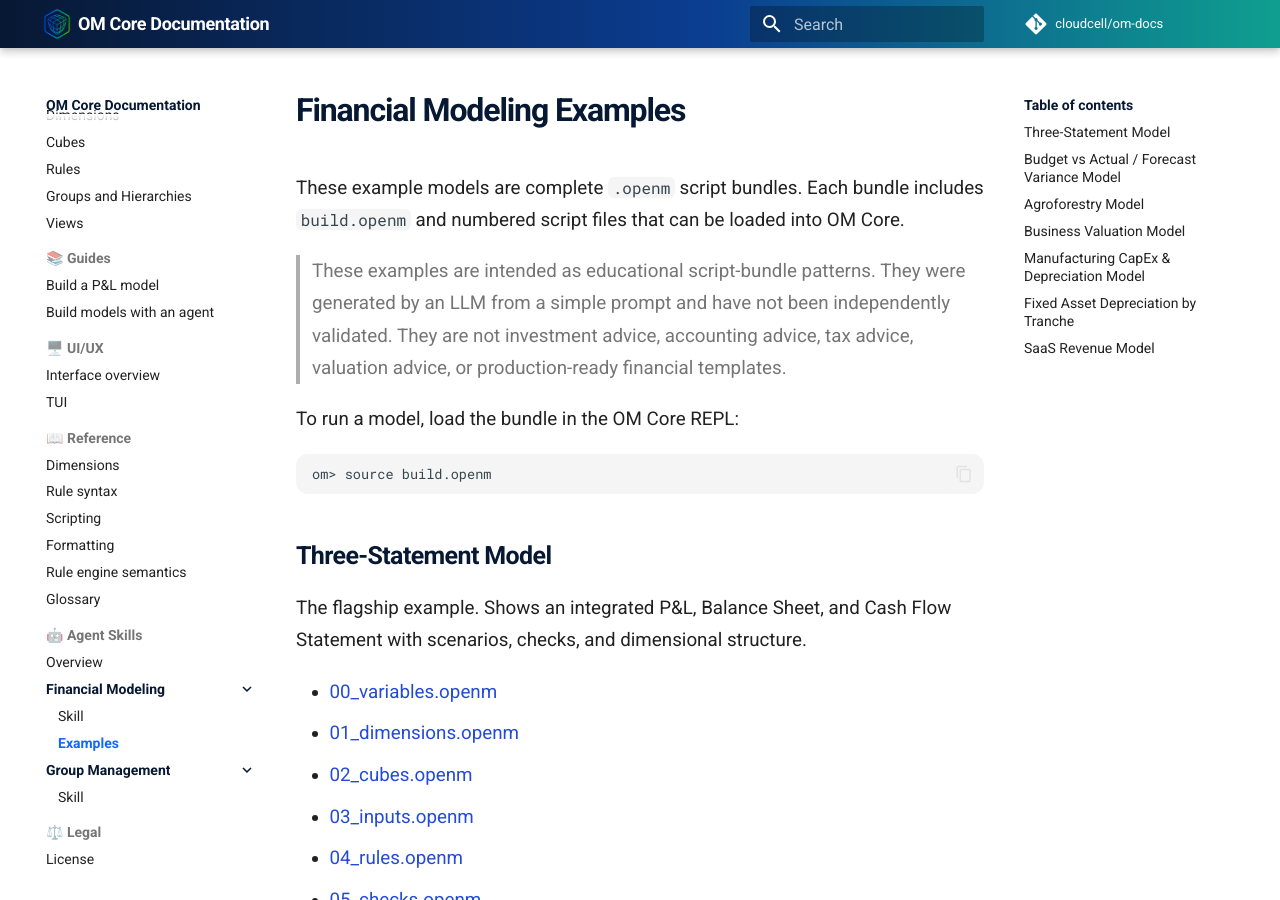
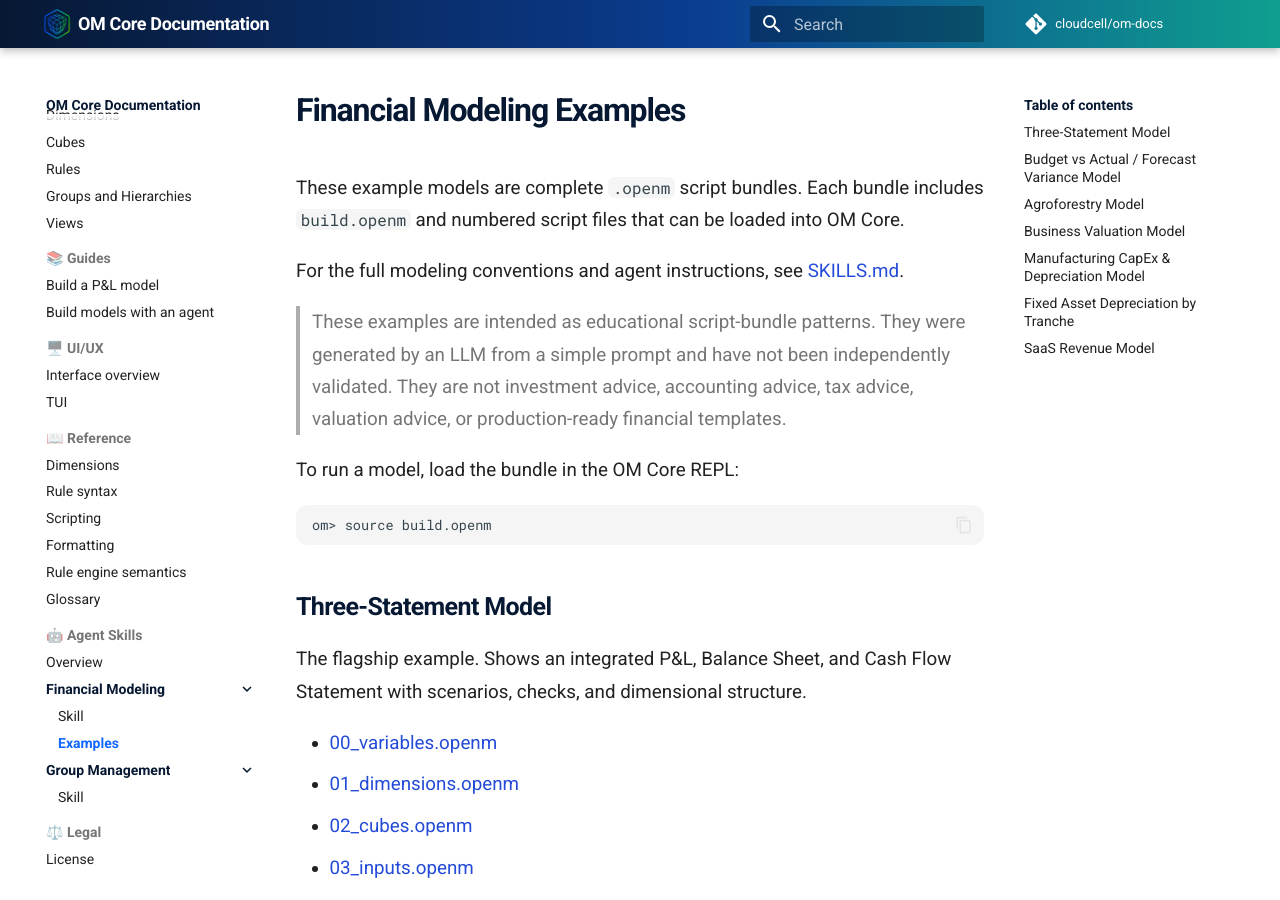
Before and after one commit to cloudcell/om-docs, an MkDocs documentation site: the page built from docs/skills/om-core-financial-modeling/examples/index.md, in a window 1280 px wide and 900 px high. Built offline with MkDocs 1.6.1 and Material for MkDocs 9.7.7, drawn with Linux system fonts in a browser that asks for light colours; comment, search, counter and statistics services are not loaded.

Commit message:
docs: add SKILLS.md reference link to examples index introduction
Add link to SKILLS.md in examples index header to direct readers to full modeling conventions and agent instructions before reviewing example models.

```diff
--- a/docs/skills/om-core-financial-modeling/examples/index.md
+++ b/docs/skills/om-core-financial-modeling/examples/index.md
@@ -2,6 +2,9 @@
 
 These example models are complete `.openm` script bundles. Each bundle includes
 `build.openm` and numbered script files that can be loaded into OM Core.
+
+For the full modeling conventions and agent instructions, see
+[SKILLS.md](../SKILLS.md).
 
 > These examples are intended as educational script-bundle patterns. They were
 > generated by an LLM from a simple prompt and have not been independently
```
